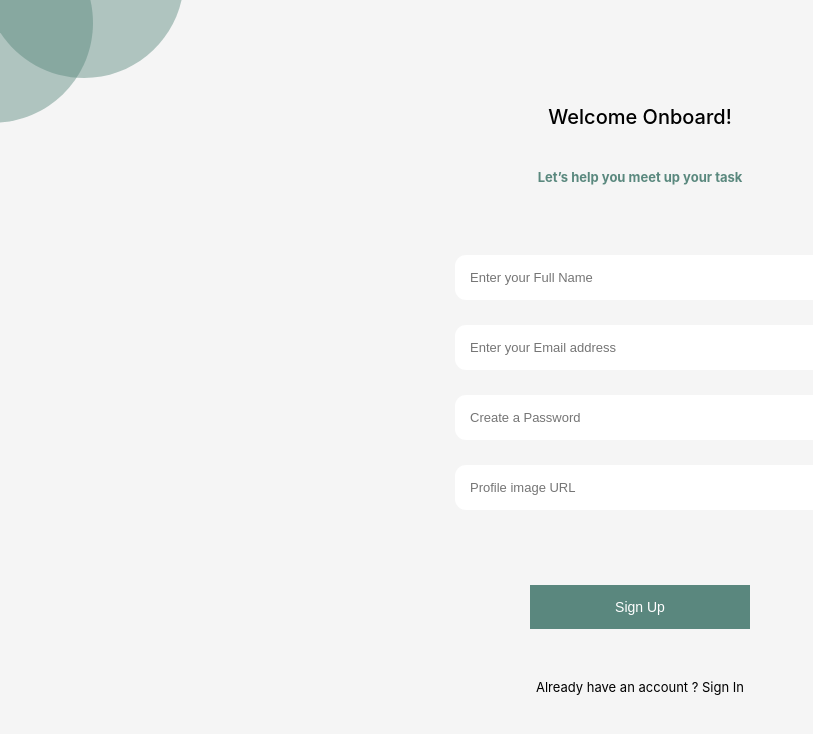
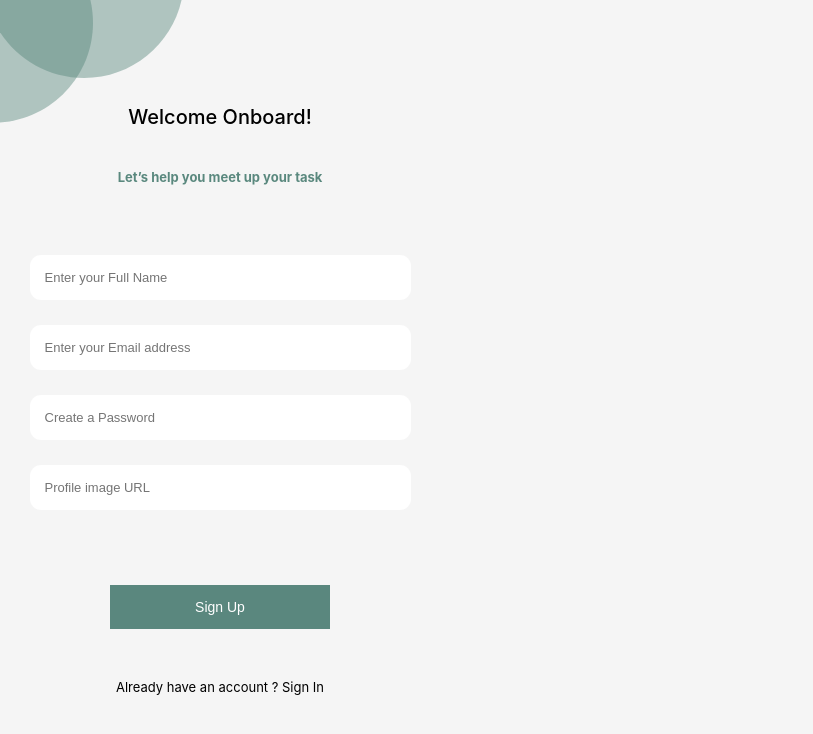
Before and after one commit to henriquejensen/todo-app, a React (Create React App) app: page / in a window 1280 px wide. Shown: the top 734 px of the page, without its empty margins (0-813 px from the left). Built offline with nearby package versions, Linux system fonts and the light colour scheme.

Commit message:
ajuste css

```diff
--- a/src/App.module.css
+++ b/src/App.module.css
@@ -2,6 +2,6 @@
   height: 100vh;
   background-image: url("./assets/Circle.svg");
   background-repeat: no-repeat;
-  background-color: #F5F5F5;
   padding: 0 25px;
+  max-width: 390px;
 }
--- a/src/components/Form.module.css
+++ b/src/components/Form.module.css
@@ -2,4 +2,5 @@
   display: flex;
   flex-direction: column;
   align-items: center;
+  width: 100%;
 }
--- a/src/components/Input.module.css
+++ b/src/components/Input.module.css
@@ -3,6 +3,6 @@
   border-radius: 11px;
   border: none;
   margin-bottom: 25px;
-  width: 340px;
+  width: 90%;
   font-size: 13px;
 }
--- a/src/index.css
+++ b/src/index.css
@@ -4,4 +4,5 @@ body {
     'Ubuntu', 'Cantarell', 'Fira Sans', 'Droid Sans', 'Helvetica Neue',
     sans-serif;
   box-sizing: border-box;
+  background-color: #F5F5F5;
 }
```
